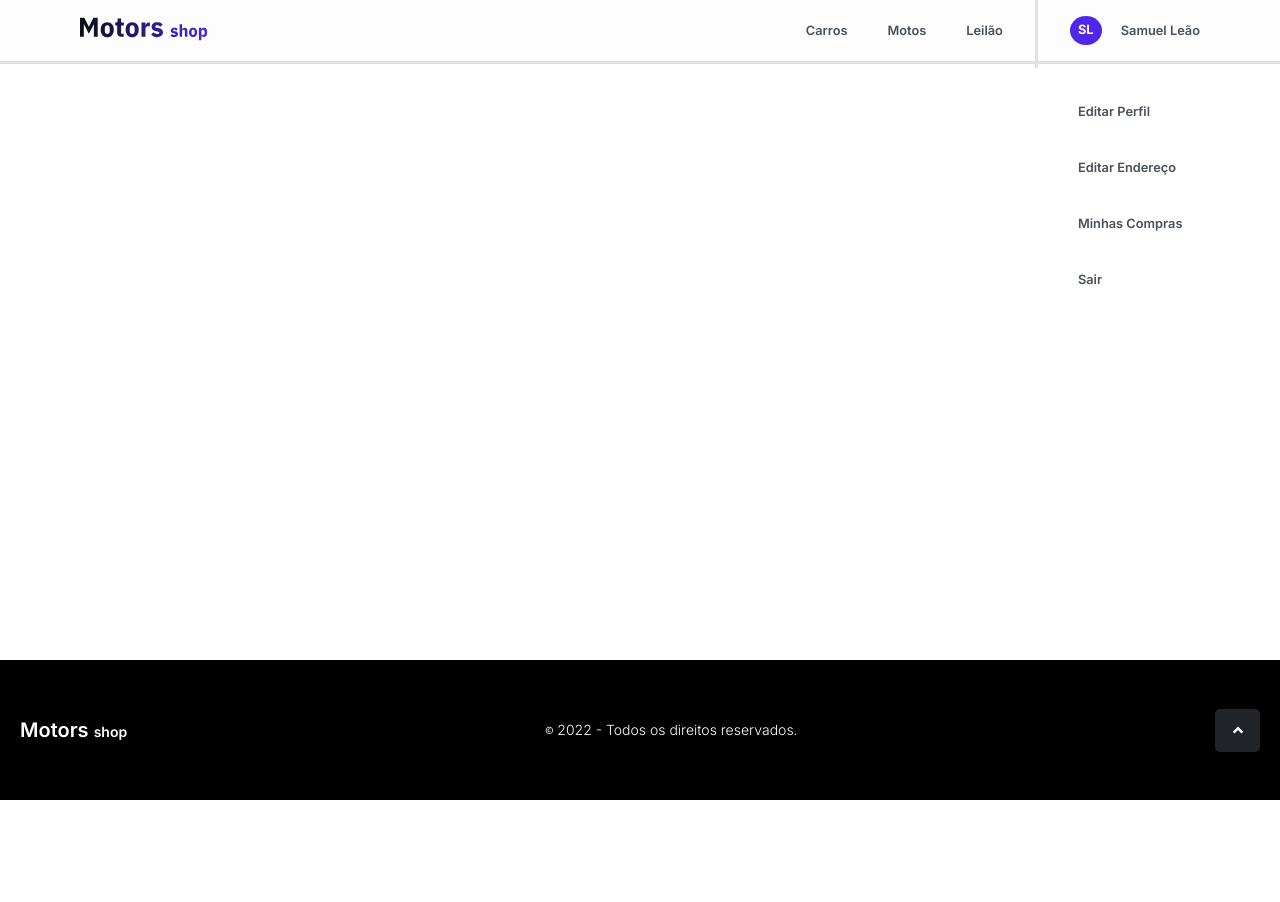
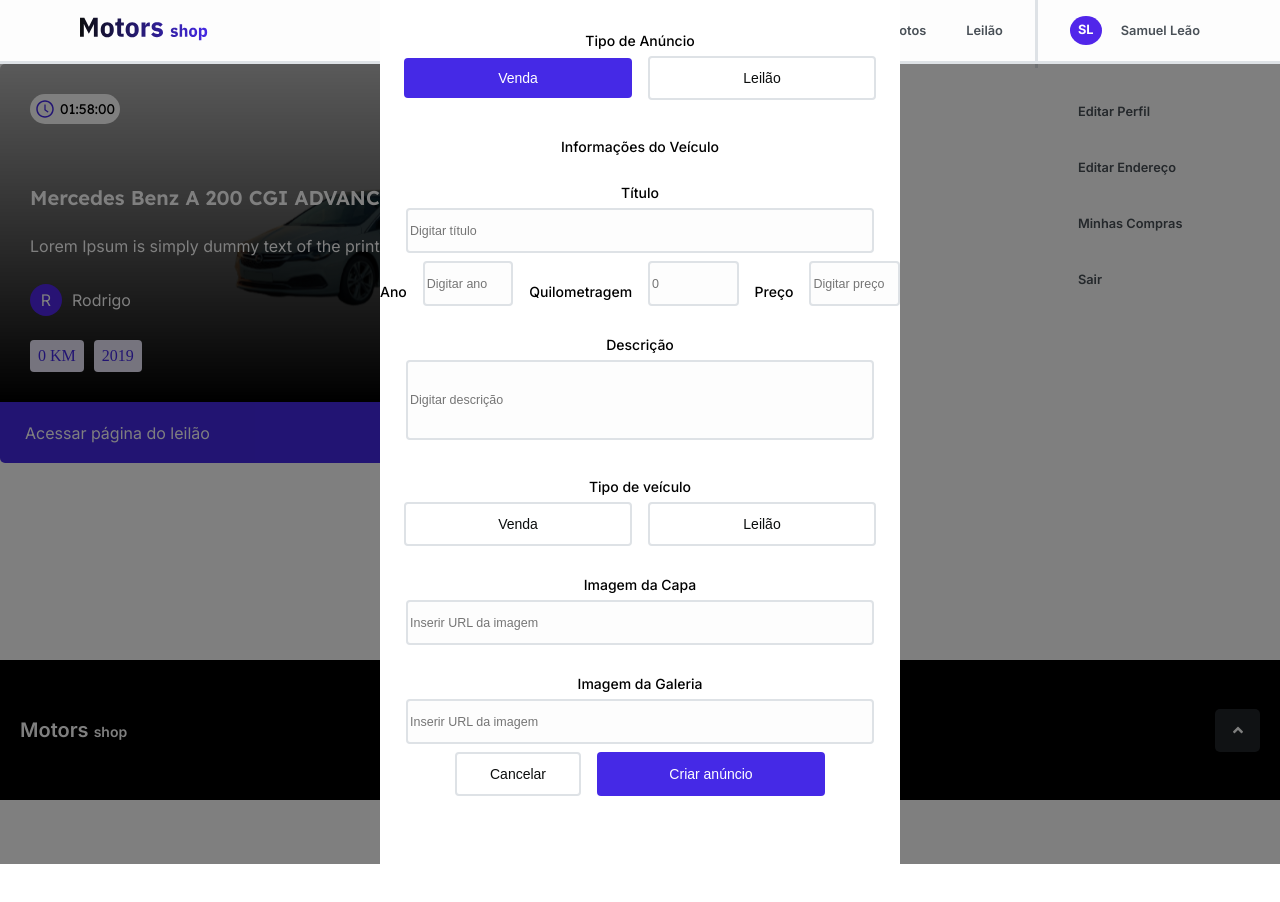
Before and after one commit to Motors-M6-Kenzie-Academy/Front-end, a React (Create React App) app: page / in a window 1280 px wide. Shown: the top 902 px of the page. Before the commit the page ends 800 px from the top, so only its background shows below. Built offline with nearby package versions, Linux system fonts and the light colour scheme.

Commit message:
created folders: Components: Forms, ModalAds; Interfaces, Services, Contexts

```diff
--- a/package.json
+++ b/package.json
@@ -18,7 +18,7 @@
     "jwt-decode": "^3.1.2",
     "react": "^18.2.0",
     "react-dom": "^18.2.0",
-    "react-hook-form": "^7.43.1",
+    "react-hook-form": "^7.43.2",
     "react-icons": "^4.7.1",
     "react-responsive": "^9.0.2",
     "react-router-dom": "^6.8.1",
--- a/src/App.tsx
+++ b/src/App.tsx
@@ -2,23 +2,25 @@ import Footer from "./components/Footer";
 import ProductCard from "./components/ProductCard";
 import ModalImg from "./components/ModalImg";
 import ProductCardAuction from "./components/ProductCardAuction";
-import InputContainer from "./components/Imputs";
+import InputContainer from "./components/Inputs";
 import { Button } from "./components/Button";
 import Navbar from "./components/Navbar";
 import GlobalStyle from "./styles/globalStyles";
+import Modal from "./components/ModalAds";
 
 function App() {
   return (
     <>
       <GlobalStyle />
       <Navbar />
+      <Modal />
       {/* <InputContainer
         label="Email"
         placeHolder="email@email.com"
         typeInput="email"
       /> */}
       {/* <ProductCard /> */}
-      {/* <ProductCardAuction />  */}
+      <ProductCardAuction />
       <Footer />
       {/* <ModalImg /> */}
     </>
--- /dev/null
+++ b/src/components/Forms/styles.ts
@@ -0,0 +1,30 @@
+import styled from "styled-components";
+
+export const Form = styled.form`
+  display: flex;
+  flex-direction: column;
+  margin: 0 auto;
+  font-size: 20px;
+  color: #fff;
+  gap: 0.5rem;
+  align-items: center;
+
+  input {
+    width: 90%;
+    height: 45px;
+    border-radius: 4px;
+    background-color: #FDFDFD;
+    color: #000;
+    border: 2px solid #DEE2E6;
+  }
+
+  h2 {
+    font-size: 16px;
+    color: #000;
+  }
+
+  h3{
+    font-size: 14px;
+    color: #000;
+  }
+`;
--- /dev/null
+++ b/src/components/ModalAds/index.tsx
@@ -0,0 +1,67 @@
+import { Form } from "../Forms/styles";
+import { Container } from "./styles";
+import { IAdsRequest } from "../../interfaces/Ads";
+import {useForm} from "react-hook-form"
+
+const Modal = () => {
+    const { register } = useForm<IAdsRequest>();
+
+    return(
+        <Container>
+            <div className="modalBox">
+                <div className="headerModal">
+                    <h2>Criar anúncio</h2>
+                    <button className="btnClose">X</button>
+                </div>
+
+                <div className="formNewAd">
+                    <Form>
+                        <p>Tipo de Anúncio</p>
+                        <div className="btnType">
+                            <button className="btnSell">Venda</button>
+                            <button className="btnBid">Leilão</button>
+                        </div>
+
+                        <p>Informações do Veículo</p>
+                        <label htmlFor="Ads">Título</label>
+                        <input type="text" id="title" {...register('title')} placeholder="Digitar título"/>
+
+                        <div className="infoVehicle">
+                            <label htmlFor="Ads">Ano</label>
+                            <input type="text" id="year" {...register('releaseYear')} placeholder="Digitar ano"/>
+
+                            <label htmlFor="Ads">Quilometragem</label>
+                            <input type="text" id="km" {...register('mileage')} placeholder="0"/>
+
+                            <label htmlFor="Ads">Preço</label>
+                            <input type="text" id="price" {...register('price')} placeholder="Digitar preço"/>
+                        </div>
+
+                        <label htmlFor="Ads">Descrição</label>
+                        <input type="text" id="description" {...register('description')} placeholder="Digitar descrição"/>
+
+                        <p>Tipo de veículo</p>
+                        <div className="listVehicleType">
+                            <button className="btnVType">Venda</button>
+                            <button className="btnVType">Leilão</button>
+                        </div>
+
+                        <label htmlFor="Ads">Imagem da Capa</label>
+                        <input type="text" id="cover" {...register('cover')} placeholder="Inserir URL da imagem"/>
+
+                        <label htmlFor="Ads">Imagem da Galeria</label>
+                        <input type="text" id="gallery" {...register('gallery_image')} placeholder="Inserir URL da imagem"/>
+
+                        <div className="btnPublish">
+                            <button className="btnCancel">Cancelar</button>
+                            <button className="btnCreate">Criar anúncio</button>
+                        </div>
+                    </Form>
+                </div>
+
+            </div>
+        </Container>
+    )
+}
+
+export default Modal
--- /dev/null
+++ b/src/components/ModalAds/styles.ts
@@ -0,0 +1,182 @@
+import styled from "styled-components";
+
+export const Container = styled.div`
+  width: 100vw;
+  height: 100vh;
+  display: flex;
+  align-items: center;
+  justify-content: center;
+  flex-direction: column;
+  background-color: rgba(0, 0, 0, 0.5);
+  z-index: 10;
+  position: absolute;
+
+
+  .modalBox{
+    width: 520px;
+    height: 1036px;
+    background-color: #fff;
+    border-radius: .5rem;
+    gap: 2rem;
+    font-family: "Inter", sans-serif;
+    font-size: 14px;
+  }
+
+  .headerModal{
+    display: flex;
+    width: 32.5rem;
+    height: 3.5rem;
+    flex-direction: row;
+    justify-content: space-between;
+    align-items: center;
+    padding: 1rem 1.5rem;
+    gap: 18.875rem;
+  }
+
+  .btnType{
+    display: flex;
+    flex-direction: row;
+    justify-content: space-around;
+    align-items: center;
+    gap: 1rem
+  }
+
+  .btnPublish{
+    display: flex;
+    flex-direction: row;
+    justify-content: space-evenly;
+    gap: 1rem
+  }
+
+  .btnSell{
+    width: 228px;
+    heigth: 48px;
+    border-radius: 4px;
+    background-color: #4529E6;
+    padding: 12px;
+    color: #fff;
+    font-size: 14px;
+  }
+
+  .btnBid{
+    width: 228px;
+    heigth: 48px;
+    border-radius: 4px;
+    background-color: #fff;
+    padding: 12px;
+    color: #0B0D0D;
+    font-size: 14px;
+    border: 2px solid #DEE2E6;
+  }
+
+  .btnCancel{
+    width: 126px;
+    heigth: 48px;
+    border-radius: 4px;
+    background-color: #fff;
+    padding: 12px;
+    color: #0B0D0D;
+    font-size: 14px;
+    border: 2px solid #DEE2E6;
+  }
+
+  .btnCreate{
+    width: 228px;
+    heigth: 48px;
+    border-radius: 4px;
+    background-color: #4529E6;
+    padding: 12px;
+    color: #fff;
+    font-size: 14px;
+  }
+
+  .listVehicleType{
+    display: flex;
+    flex-direction: row;
+    justify-content: space-around;
+    align-items: center;
+    gap: 1rem
+  }
+
+  .btnVType{
+    width: 228px;
+    heigth: 48px;
+    border-radius: 4px;
+    background-color: #fff;
+    padding: 12px;
+    color: #0B0D0D;
+    font-size: 14px;
+    border: 2px solid #DEE2E6;
+  }
+
+  .btnVType:hover{
+    background-color: #4529E6;
+    color: #fff;
+  }
+
+  .infoVehicle{
+    display: flex;
+    flex-direction: row;
+    justify-content: space-evenly;
+    gap: 1rem
+  }
+
+  #description{
+    width: 90%;
+    height: 80px
+  }
+
+  h2{
+    width: 100%;
+    color: #212529;
+    font-size: 16px;
+    font-weight: 500;
+    font-family: "Inter", sans-serif;
+  }
+
+  p{
+    font-size: 14px;
+    font-weight: 500;
+    color: #000;
+    margin-top: 2rem
+  }
+
+  label{
+    margin-top: 1.5rem;
+    font-size: 14px;
+    color: #000;
+    font-weight: 500;
+  }
+
+  @media screen and (min-width: 768px) {
+    margin: 0;
+    display: flex;
+    flex-direction: row;
+    max-width: 100%;
+    min-height: 380px;
+    img {
+      max-width: 50%;
+    }
+  }
+  @media screen and (min-width: 1024px) {
+    margin: 0;
+    display: flex;
+    flex-direction: row;
+    max-width: 115%;
+    min-height: 380px;
+  }
+  @media screen and (min-width: 1440px) {
+    margin: 0;
+    display: flex;
+    flex-direction: row;
+    max-width: 57%;
+    min-height: 400px;
+  }
+  @media screen and (min-width: 2560px) {
+    margin: 0;
+    display: flex;
+    flex-direction: row;
+    max-width: 57%;
+    min-height: 260px;
+    max-height: 400px;
+`
--- /dev/null
+++ b/src/interfaces/Ads/index.ts
@@ -0,0 +1,17 @@
+export interface IAdsRequest {
+    title: string;
+    description: string;
+    typeVehicle: "motorbike" | "car";
+    typeAds?: "sell" | "bid";
+    releaseYear: string;
+    mileage: string;
+    price: string;
+    cover: string;
+    gallery_image: string;
+  }
+
+  export interface IAds extends IAdsRequest {
+    id: string;
+    createdAt: string;
+    updatedAt: string;
+  }
```
Also changed, not shown: src/services/api.ts (added, +8 -0 lines), src/components/Inputs/index.tsx (renamed from src/components/Imputs/index.tsx), 1 other file (tests, documents, lock files or other folders).
